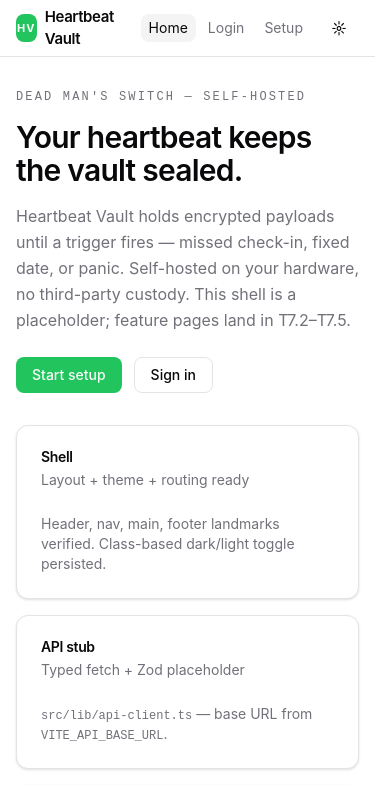
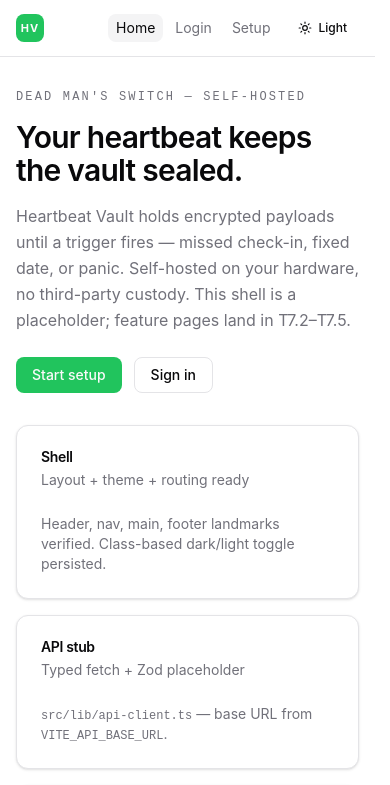
Before and after one commit to momokii/heartbeat-vault, a React (Vite) app in the folder apps/web/: page / in a window 390 px wide. Shown: the top 785 px of the page. Built offline with nearby package versions, Linux system fonts and the light colour scheme.

Commit message:
feat(web): add accessible application shell controls
Ultraworked with [Sisyphus](https://github.com/code-yeongyu/oh-my-openagent)

Co-authored-by: Sisyphus <clio-agent@sisyphuslabs.ai>

```diff
--- a/apps/web/src/components/layout/header.tsx
+++ b/apps/web/src/components/layout/header.tsx
@@ -22,7 +22,7 @@ export function Header() {
             >
               HV
             </span>
-            <span className="text-[15px]">Heartbeat Vault</span>
+            <span className="sr-only text-[15px] sm:not-sr-only">Heartbeat Vault</span>
           </NavLink>
           <nav aria-label="Primary" className="hidden sm:flex items-center gap-1">
             {NAV_ITEMS.map(item => (
--- a/apps/web/src/components/layout/theme-toggle.tsx
+++ b/apps/web/src/components/layout/theme-toggle.tsx
@@ -23,14 +23,35 @@ export function ThemeToggle() {
       aria-label={`Switch to ${theme === 'dark' ? 'light' : 'dark'} theme`}
       aria-pressed={theme === 'dark'}
       onClick={() => setTheme(t => (t === 'dark' ? 'light' : 'dark'))}
-      className="h-8 gap-1.5"
+      className="h-8 gap-1.5 px-2"
     >
-      <span aria-hidden="true" className="text-[15px] leading-none">
-        {theme === 'dark' ? '☾' : '☼'}
-      </span>
-      <span className="hidden sm:inline text-xs font-medium">
-        {theme === 'dark' ? 'Dark' : 'Light'}
-      </span>
+      {theme === 'dark' ? (
+        <svg
+          aria-hidden="true"
+          className="size-3.5"
+          viewBox="0 0 24 24"
+          fill="none"
+          stroke="currentColor"
+        >
+          <path d="M12 3a6 6 0 1 0 9 9A9 9 0 1 1 12 3Z" strokeWidth="2" strokeLinecap="round" />
+        </svg>
+      ) : (
+        <svg
+          aria-hidden="true"
+          className="size-3.5"
+          viewBox="0 0 24 24"
+          fill="none"
+          stroke="currentColor"
+        >
+          <circle cx="12" cy="12" r="4" strokeWidth="2" />
+          <path
+            d="M12 2v2m0 16v2m10-10h-2M4 12H2m17.1-7.1-1.4 1.4M6.3 17.7l-1.4 1.4m14.2 0-1.4-1.4M6.3 6.3 4.9 4.9"
+            strokeWidth="2"
+            strokeLinecap="round"
+          />
+        </svg>
+      )}
+      <span className="text-xs font-medium">{theme === 'dark' ? 'Dark' : 'Light'}</span>
     </Button>
   );
 }
```
Also changed, not shown: apps/web/src/App.tsx (+8 -0 lines).
